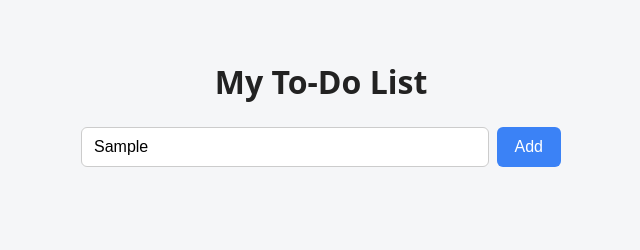
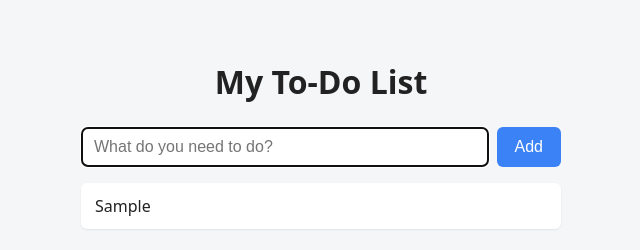
Before and after one commit to sol-wizard/blotz-todo-page-ai3-1118-1641, a plain HTML site: page index.html in a window 1280 px wide. Both pictures are taken after typing "Sample" into the empty fields and a click on the button "Add". Shown: the whole page, without its empty margins (319-959 px from the left). Drawn offline with Linux system fonts and the light colour scheme.

Commit message:
Add script.js: Add button puts the task in the list

```diff
--- a/index.html
+++ b/index.html
@@ -13,5 +13,6 @@
       <button id="add-button">Add</button>
     </div>
     <ul id="task-list"></ul>
+    <script src="script.js"></script>
   </body>
 </html>
--- /dev/null
+++ b/script.js
@@ -0,0 +1,18 @@
+// 1. Find the elements on the page
+const input = document.getElementById("task-input");
+const addButton = document.getElementById("add-button");
+const list = document.getElementById("task-list");
+
+// 2. Listen for a click on "Add"
+addButton.addEventListener("click", function () {
+  const text = input.value.trim();
+  if (text === "") return;
+
+  // 3. Change the page: add a new item to the list
+  const item = document.createElement("li");
+  item.textContent = text;
+  list.appendChild(item);
+
+  input.value = "";
+  input.focus();
+});
```
